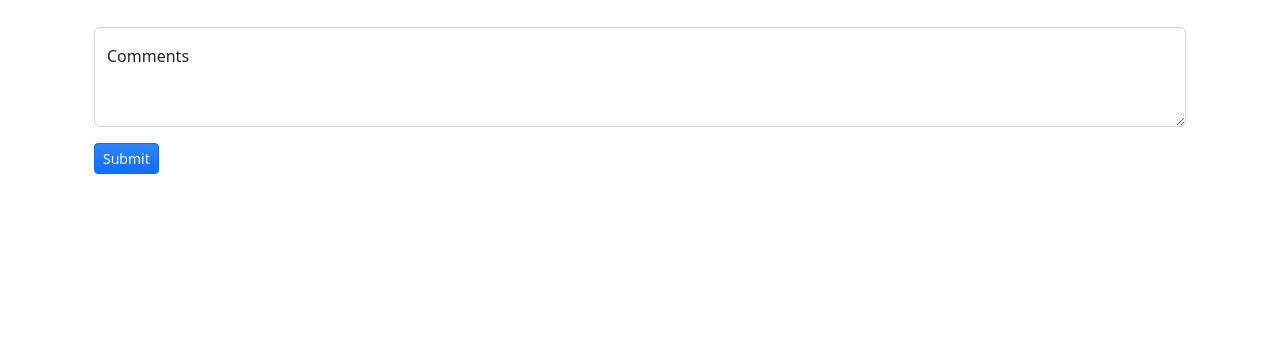
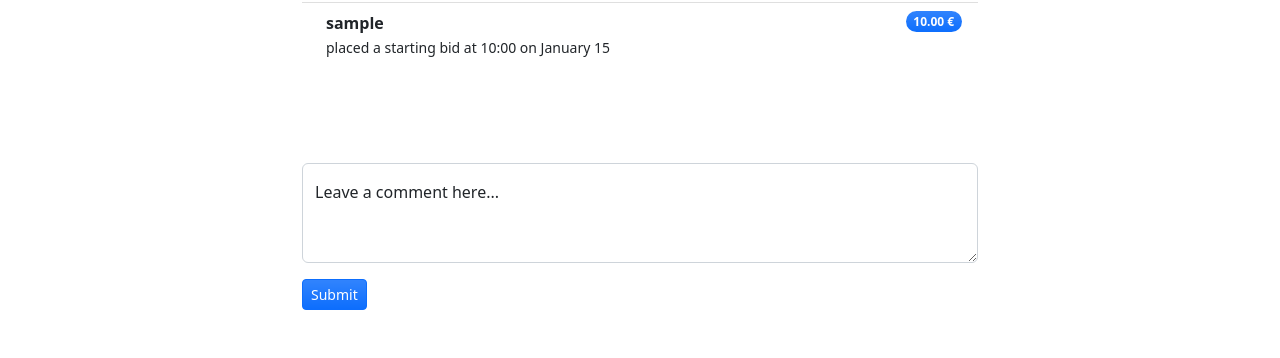
Before and after one commit to voizlav/CS50W, a Django app: page /item/1 in a window 1280 px wide. Shown: the part 575-933 px from the top of the page. Before the commit the page ends 749 px from the top, so only its background shows below. Run offline with Django 3.2, Linux system fonts and the light colour scheme; tables that the repository leaves empty hold one stand-in row (values such as "Sample post").

Commit message:
Update listing history bids at item

```diff
--- a/commerce/auctions/templates/auctions/items.html
+++ b/commerce/auctions/templates/auctions/items.html
@@ -22,7 +22,7 @@
     <div class="row border-bottom pb-3">
         <div class="col-md-6">
             <div class="img-thumbnail text-center shadow p-3 ">
-                <img class="bg-secondary bg-opacity-10 rounded-4 img-thumbnail border-0" src="{{item.hyperlink}}" onerror="this.src='/static/img/noimage.png'">
+                <img class="rounded-4 img-thumbnail border-0" src="{{item.hyperlink}}" onerror="this.src='/static/img/noimage.png'">
             </div>
         </div>
         <div class="col-md-6">
@@ -49,34 +49,31 @@
             </button>
             {% endif %}
             <p class="pt-3">{{item.description|safe}}</p>
-            <h4 class="border-bottom pt-3 pb-1">History</h4>
-            <p class="text-muted pt-3 ">
-                <small>Listing created by <b>{{item.user}}</b> on {{item.time|date:"F j, Y"}}</small>
-            </p>
+        </div>
+    </div>
+    <div class="container pt-3 pb-5" style="max-width: 700px;">
+        <ol class="list-group list-group-flush">
+            <li class="list-group-item text-muted fs-5">Listing created by <b>{{item.user}}</b> on {{item.time|date:"F j, Y"}}</li>
             {% for history_bid in all_bids %}
-            <p class="text-muted">
-                <small>
-                    <b>{{history_bid.user.username}}</b> placed a bid of <b>{{history_bid.amount|floatformat:2}}</b> €
-                    at {{history_bid.timestamp|date:"H:i"}} on {{history_bid.timestamp|date:"F j"}}
-                </small>
-            </p>
+            <li class="list-group-item d-flex justify-content-between align-items-start">
+                <div class="ms-2 me-auto">
+                    <div class="fw-bold">{{history_bid.user.username}}</div>
+                    <small>placed a {% if forloop.first %}starting{% endif %} bid at {{history_bid.timestamp|date:"H:i"}} on {{history_bid.timestamp|date:"F j"}}</small>
+                </div>
+                <span class="badge bg-primary {% if forloop.last %}bg-gradient{% else %}bg-opacity-50{% endif %} rounded-pill">{{history_bid.amount|floatformat:2}} €</span>
+            </li>
             {% endfor %}
             {% if not item.active %}
-            <p class="text-muted">
-                <small>
-                    Listing closed with a winning bid of <b>{{bid.amount|floatformat:2}}</b> €
-                    by <b>{{item.winner.username}}</b>
-                </small>
-            </p>
+            <li class="list-group-item text-muted">Listing closed with a winning bid of <b>{{bid.amount|floatformat:2}}</b> € by <b>{{item.winner.username}}</b></li>
             {% endif %}
-        </div>
+        </ol>
     </div>
     <!-- COMMENTS -->
-    <div class="container pt-5">
+    <div class="container pt-5" style="max-width: 700px;">
         <form action="" method="post">
             <div class="form-floating">
                 <textarea class="form-control" placeholder="Leave a comment here" id="commentTextarea" style="height: 100px"></textarea>
-                <label for="commentTextarea">Comments</label>
+                <label for="commentTextarea">Leave a comment here...</label>
             </div>
             <div class="pt-3">
                 <input class="btn btn-primary btn-sm bg-gradient" type="submit" value="Submit">
```
